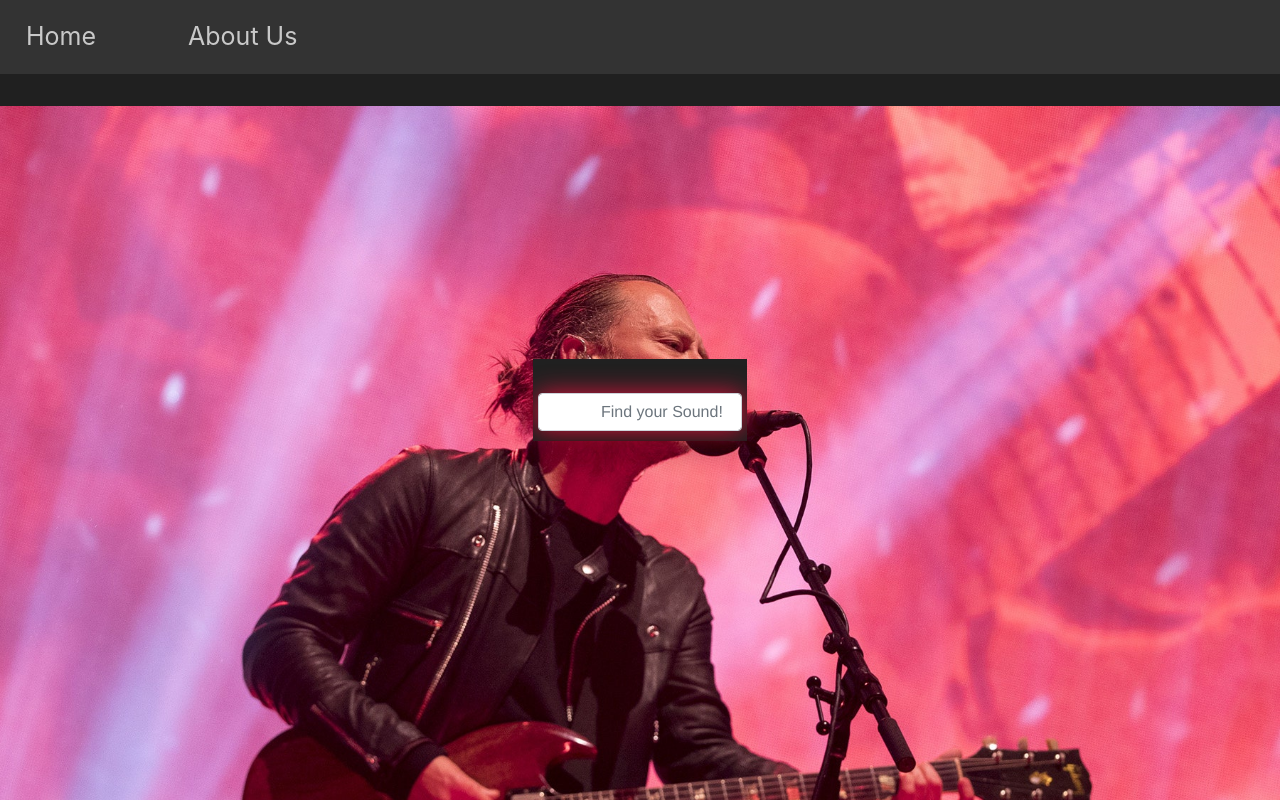
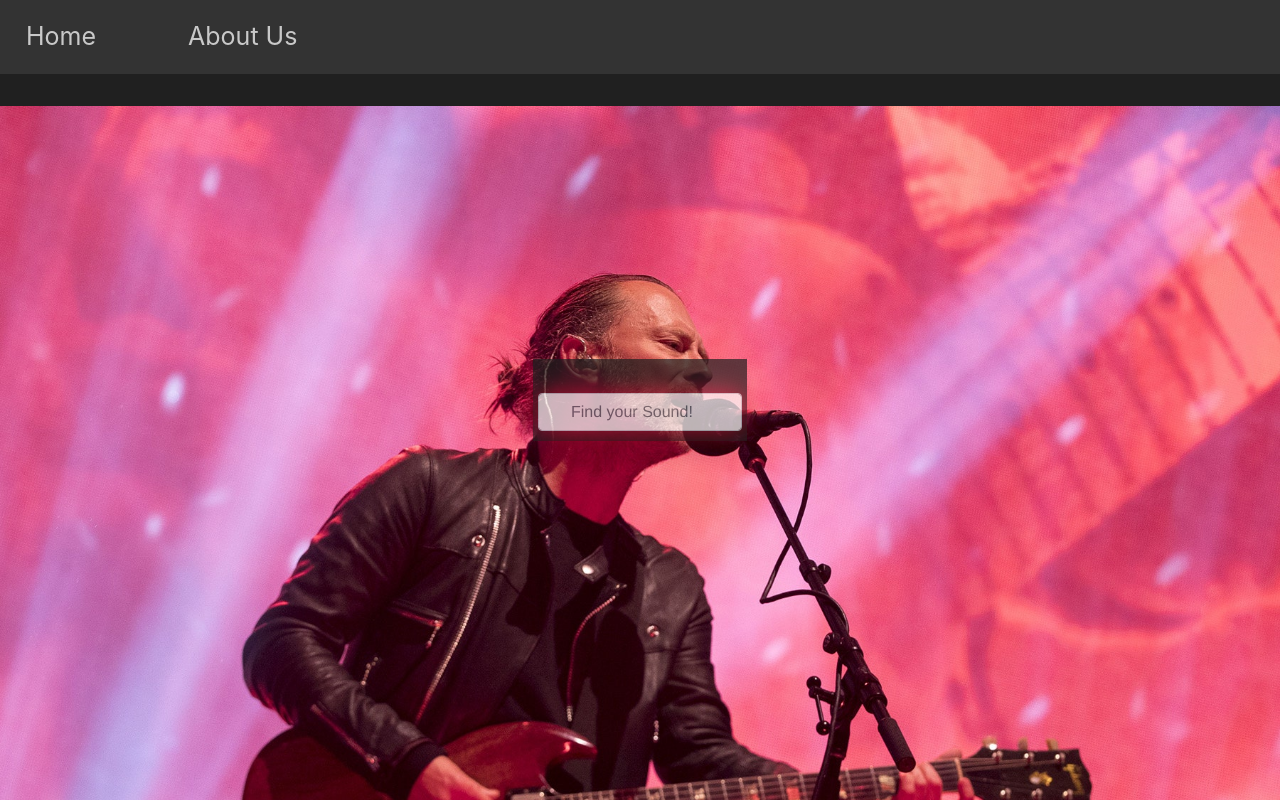
Before and after one commit to wyncode/c39_midterm_laurel_luis_eugene_marlon, a React (Create React App) app in the folder client/: page / in a window 1280 px wide. Shown: the top 800 px of the page. Built offline with nearby package versions, Linux system fonts and the light colour scheme.

Commit message:
csschanges

```diff
--- a/client/src/components/searchForm.css
+++ b/client/src/components/searchForm.css
@@ -6,6 +6,7 @@
     left: 50%;
     transform: translate(-50%, -50%);
     padding: 10px;
+    opacity: 0.7;
 
   }
 
@@ -17,6 +18,7 @@
     background-color: crimson;
     width: 500px;
     height: 50px;
+
     /* z-index: 5; */
 
   }
@@ -24,26 +26,20 @@
  /* search bar adjustments */
 
  .welcome-input {
-  border: none;
     box-shadow: 0 0 25px 0 crimson,
     0 20px 25px 0 rgba(0, 0, 0, 0.2);
-  border-radius: 50px;
+    border-radius: none;
     background:crimson;
     height: 70px;
-  width: 0px;
+    width: 90px;
     padding-right: 60px;
     font-size: 50px;
     font-family: "Helvetica", sans-serif;
     cursor: pointer;
     transition: 1s;
-  text-indent: 50px;
+    text-indent: 20px;
     box-shadow: 0 0 25px 0 crimson,
                     0 20px 25px 0 rgba(0, 0, 0, 0.2);
 
+
 }
-
-/* Button adjustments */
-#btn {
-   border-radius: 100px;
-   box-shadow: 0 0 25px 0 crimson;
-}
```
Also changed, not shown: client/src/components/SearchForm.jsx (+4 -5 lines). Lines whose indentation alone changed are shown as unchanged.
